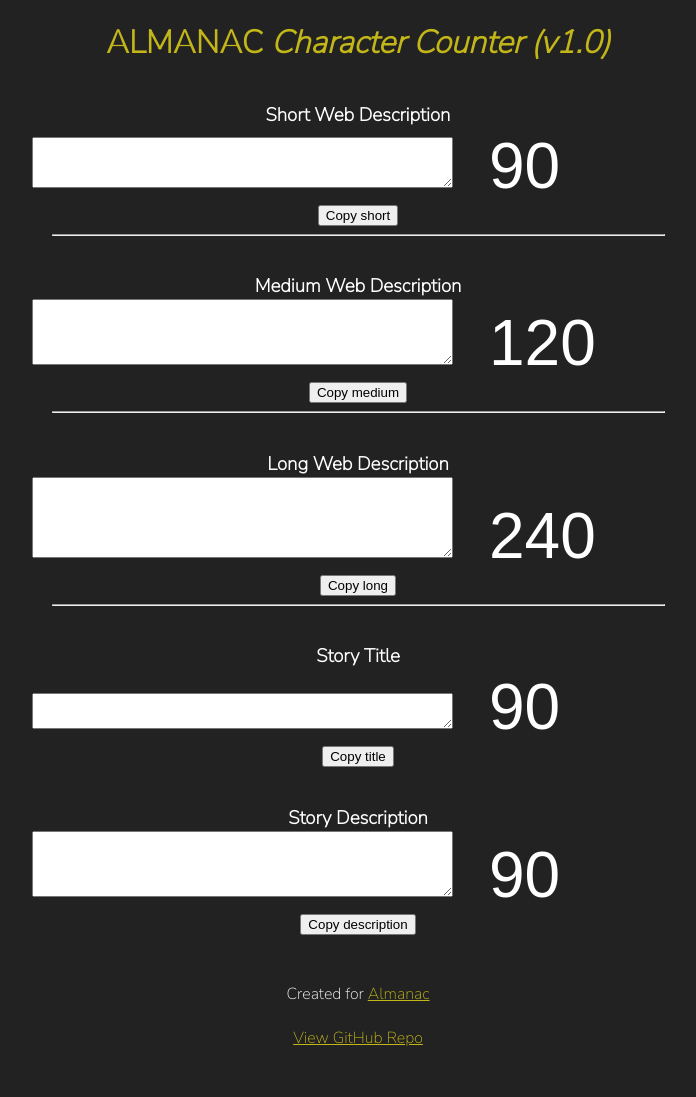
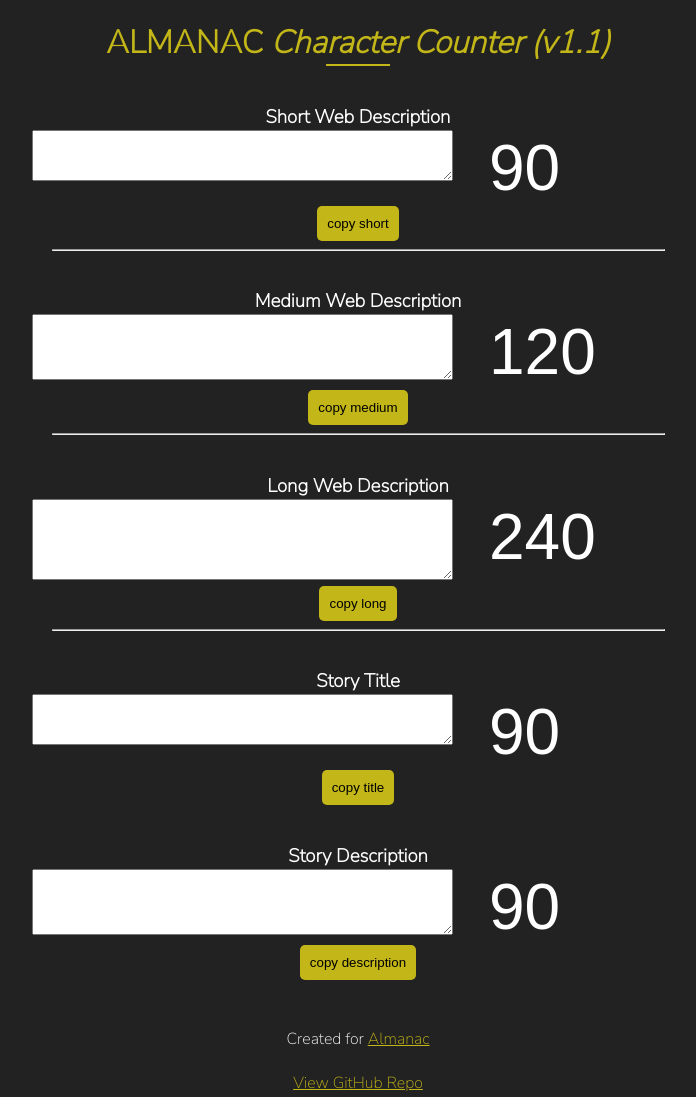
Before and after one commit to mmeadx/webDescript, a plain HTML site: page index.html in a window 1280 px wide. Shown: the whole page, without its empty margins (303-999 px from the left). Before the commit the page ends 1057 px from the top, so only its background shows below. Drawn offline with Linux system fonts and the light colour scheme.

Commit message:
Updated buttons and spacing

```diff
--- a/index.html
+++ b/index.html
@@ -15,18 +15,18 @@
 </head>
 
 <body>
-    <h1 id="almanac">ALMANAC <em>Character Counter (v1.0)</em></h1>
+    <h1 id="almanac">ALMANAC <em>Character Counter (v1.1)</em></h1>
+    <hr width="5%" color="#c2b618" class="noSpace">
 
-    <h3 class="titles">
-        </p>Short Web Description</h3>
+    <h3 class="titles">Short Web Description</h3>
     <form name="myform">
         <textarea class="textForm" name="shortWebDescription" id="shortWebDescription"
             onKeyDown="limitText(this.form.shortWebDescription,this.form.countdown,90);"
             onKeyUp="limitText(this.form.shortWebDescription,this.form.countdown,90);" rows="3" cols="50"></textarea>
         <input class="webCounter" readonly type="text" name="countdown" size="3" value="90">
     </form>
-    <div class="tooltip"><button onclick="copyShortWebDescription()" onmouseout="tooltipOut()"><span class="tooltiptext"
-                id="myTooltip">Copy to clipboard</span>Copy short</button></div>
+    <div class="tooltip"><button class="copyButton" onclick="copyShortWebDescription()" onmouseout="tooltipOut()"><span class="tooltiptext"
+                id="myTooltip">Copy to clipboard</span>copy short</button></div>
 
     <hr width="50%">
 
@@ -37,8 +37,8 @@
             onKeyUp="limitText(this.form.mediumWebDescription,this.form.countdown,120);" rows="4" cols="50"></textarea>
         <input class="webCounter" readonly type="text" name="countdown" size="3" value="120">
     </form>
-    <div class="tooltip"><button onclick="copyMediumWebDescription()" onmouseout="mediumTooltipOut()"><span
-                class="tooltiptext" id="myMediumTooltip">Copy to clipboard</span>Copy medium</button></div>
+    <div class="tooltip"><button class="copyButton" onclick="copyMediumWebDescription()" onmouseout="mediumTooltipOut()"><span
+                class="tooltiptext" id="myMediumTooltip">Copy to clipboard</span>copy medium</button></div>
 
     <hr width="50%">
 
@@ -49,31 +49,29 @@
             onKeyUp="limitText(this.form.longWebDescription,this.form.countdown,240);" rows="5" cols="50"></textarea>
         <input class="webCounter" readonly type="text" name="countdown" size="3" value="240">
     </form>
-    <div class="tooltip"><button onclick="copyLongWebDescription()" onmouseout="longTooltipOut()"><span
-                class="tooltiptext" id="myLongTooltip">Copy to clipboard</span>Copy long</button></div>
+    <div class="tooltip"><button class="copyButton" onclick="copyLongWebDescription()" onmouseout="longTooltipOut()"><span
+                class="tooltiptext" id="myLongTooltip">Copy to clipboard</span>copy long</button></div>
 
     <hr width="50%">
 
-    <h3 class="titles">
-        </p>Story Title</h3>
+    <h3 class="titles">Story Title</h3>
     <form name="myform">
         <textarea class="textForm" name="storyTitle" id="storyTitle" onKeyDown="limitText(this.form.storyTitle,this.form.countdown,90);"
-            onKeyUp="limitText(this.form.storyTitle,this.form.countdown,90);" rows="2" cols="50"></textarea>
+            onKeyUp="limitText(this.form.storyTitle,this.form.countdown,90);" rows="3" cols="50"></textarea>
         <input class="webCounter" readonly type="text" name="countdown" size="3" value="90">
     </form>
-    <div class="tooltip"><button onclick="copyStoryTitle()" onmouseout="storyTitleTooltipOut()"><span
-                class="tooltiptext" id="myStoryTitleTooltip">Copy to clipboard</span>Copy title</button></div>
+    <div class="tooltip"><button class="copyButton" onclick="copyStoryTitle()" onmouseout="storyTitleTooltipOut()"><span
+                class="tooltiptext" id="myStoryTitleTooltip">Copy to clipboard</span>copy title</button></div>
 
-    <h3 class="titles">
-        </p>Story Description</h3>
+    <h3 class="titles">Story Description</h3>
     <form name="myform">
         <textarea class="textForm" name="storyDescription" id="storyDescription"
             onKeyDown="limitText(this.form.storyDescription,this.form.countdown,90);"
             onKeyUp="limitText(this.form.storyDescription,this.form.countdown,90);" rows="4" cols="50"></textarea>
         <input class="webCounter" readonly type="text" name="countdown" size="3" value="90">
     </form>
-    <div class="tooltip"><button onclick="copyStoryDescription()" onmouseout="tooltipOut()"><span class="tooltiptext"
-                id="myStoryDescriptionTooltip">Copy to clipboard</span>Copy description</button></div>
+    <div class="tooltip"><button class="copyButton" onclick="copyStoryDescription()" onmouseout="storyDescriptionTooltipOut()"><span class="tooltiptext"
+                id="myStoryDescriptionTooltip">Copy to clipboard</span>copy description</button></div>
 
 
 
--- a/static/css/style.css
+++ b/static/css/style.css
@@ -1,5 +1,6 @@
 #almanac {
     color: #c2b618;
+    margin-bottom: 0;
 }
 
 body {
@@ -27,6 +28,7 @@
     color: white;
     background-color: transparent;
     border: none;
+    vertical-align: top;
 }
 
 .titles {
@@ -39,10 +41,10 @@
     display: inline-block;
   }
 
-  .tooltip .tooltiptext {
+.tooltip .tooltiptext {
     visibility: hidden;
     width: 140px;
-    background-color: #555;
+    background-color: #c2b618;
     color: #fff;
     text-align: center;
     border-radius: 6px;
@@ -56,7 +58,7 @@
     transition: opacity 0.3s;
   }
 
-  .tooltip .tooltiptext::after {
+.tooltip .tooltiptext::after {
     content: "";
     position: absolute;
     top: 100%;
@@ -64,10 +66,24 @@
     margin-left: -5px;
     border-width: 5px;
     border-style: solid;
-    border-color: #555 transparent transparent transparent;
+    border-color: #c2b618 transparent transparent transparent;
   }
 
-  .tooltip:hover .tooltiptext {
+.tooltip:hover .tooltiptext {
     visibility: visible;
     opacity: 1;
   }
+
+.copyButton {
+    background-color: #c2b618;
+    border: none;
+    border-radius: 5px;
+    color: black;
+    padding: 10px;
+    margin-top: 0;
+}
+
+.noSpace {
+    margin-top: 0;
+    margin-bottom: 0;
+}
--- a/static/js/app.js
+++ b/static/js/app.js
@@ -115,8 +115,7 @@
 
 	/* Select the text field */
 	copyText.select();
-	copyText.setSelectionRange(0, 99999); /* For mobile devices */
-
+	copyText.setSelectionRange(0, 99999); /* For mobile devices */1
 	/* Copy the text inside the text field */
 	document.execCommand("copy");
 
```
